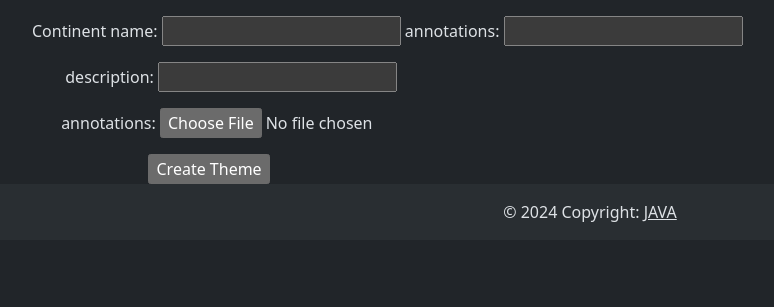
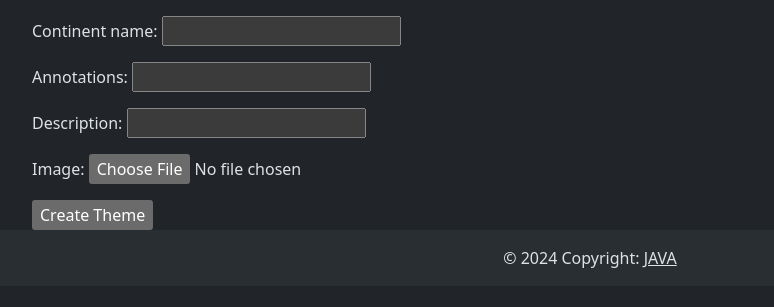
Before and after one commit to Javohir0913/continents, a Django app: page /create/ in a window 1280 px wide. Shown: the part 64-371 px from the top of the page, without its empty margins (50-824 px from the left). Run offline with Django 5.2, Linux system fonts and the light colour scheme.

Commit message:
create_continent xatoligi tuzatldi

```diff
--- a/app_continents/models.py
+++ b/app_continents/models.py
@@ -5,7 +5,7 @@ from django.db import models
 class Continent(models.Model):
     continent_name = models.CharField(max_length=100, verbose_name='Continent Name', unique=True)
     continent_description = models.TextField(verbose_name='Continent Description')
-    continent_image = models.ImageField(upload_to='images/', verbose_name='Continent Image')
+    continent_image = models.ImageField(upload_to='', verbose_name='Continent Image')
     continent_annotations = models.TextField(max_length=150, verbose_name='Continent Annotations')
     continent_date_created = models.DateTimeField(auto_now_add=True, verbose_name='Continent Date')
 
--- a/config/settings.py
+++ b/config/settings.py
@@ -129,7 +129,8 @@ if DEBUG is False:
     STATIC_ROOT = BASE_DIR / 'static'
 else:
     STATICFILES_DIRS = [
-        BASE_DIR / 'static']
+        BASE_DIR / 'static',
+        BASE_DIR / 'image']
 # Default primary key field type
 # https://docs.djangoproject.com/en/5.0/ref/settings/#default-auto-field
 
--- a/templates/continents/create_continent.html
+++ b/templates/continents/create_continent.html
@@ -14,25 +14,26 @@
 {% endblock %}
 
 {% block content %}
-        <form action="" method="post">
+<form action="" method="post" enctype="multipart/form-data">
     {% csrf_token %}
     <fieldset>
         <p>
             <label for="name">Continent name: </label>
             <input type="text" name="name" required>
-
-                    <label for="annotations">annotations: </label>
+        </p>
+        <p>
+            <label for="annotations">Annotations: </label>
             <input type="text" name="annotations" required>
         </p>
-                <p>&nbsp;&nbsp;&nbsp;&nbsp;&nbsp;&nbsp;&nbsp;
-                    <label for="description">description: </label>
+        <p>
+            <label for="description">Description: </label>
             <input type="text" name="description" required>
         </p>
-                <p>&nbsp;&nbsp;&nbsp;&nbsp;&nbsp;&nbsp;
-                    <label for="image">annotations: </label>
+        <p>
+            <label for="image">Image: </label>
             <input name="image" type="file" required>
         </p>
-            </fieldset>&nbsp;&nbsp;&nbsp;&nbsp;&nbsp;&nbsp;&nbsp;&nbsp;&nbsp;&nbsp;&nbsp;&nbsp;&nbsp;&nbsp;&nbsp;&nbsp;&nbsp;&nbsp;&nbsp;&nbsp;&nbsp;&nbsp;&nbsp;&nbsp;&nbsp;&nbsp;&nbsp;
+    </fieldset>
     <input type="submit" value="Create Theme">
 </form>
 {% endblock %}
```
Also changed, not shown: app_continents/migrations/0009_alter_continent_continent_image.py (added), db.sqlite3. Lines whose indentation alone changed are shown as unchanged.
